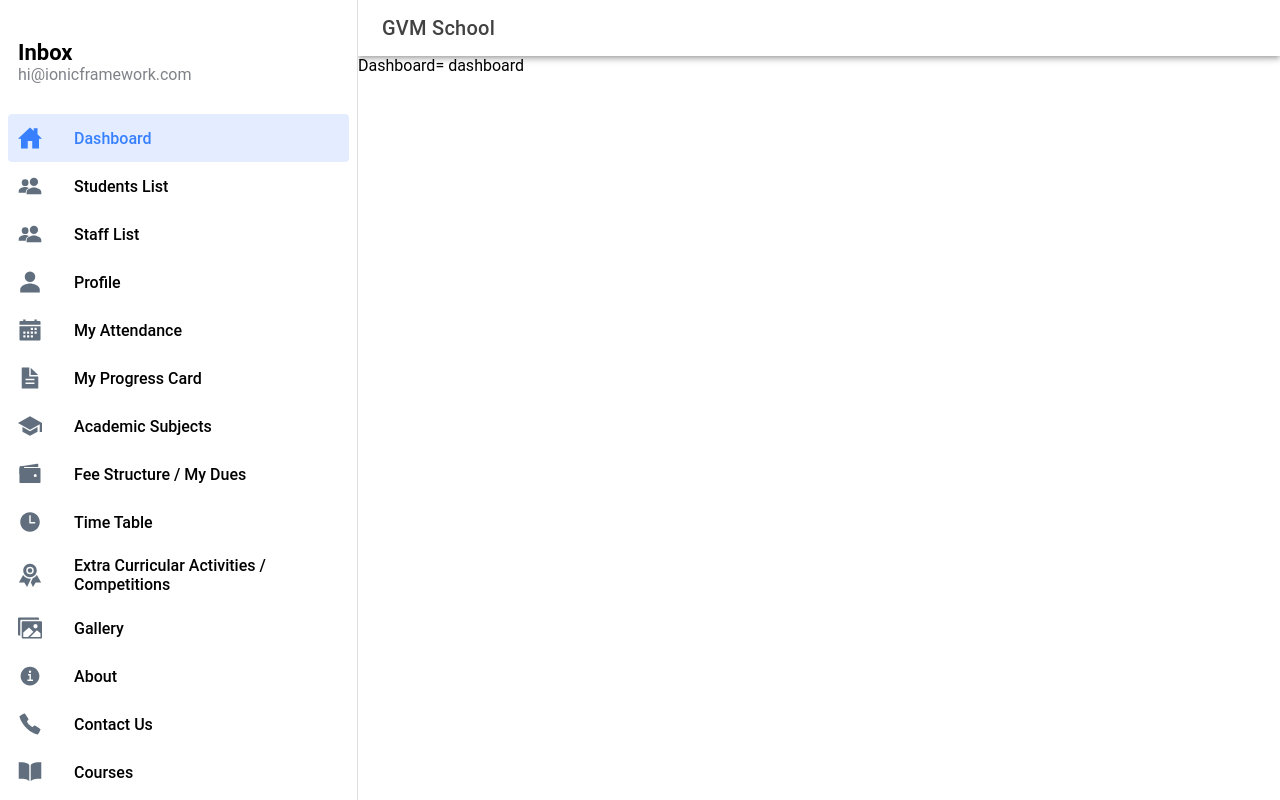
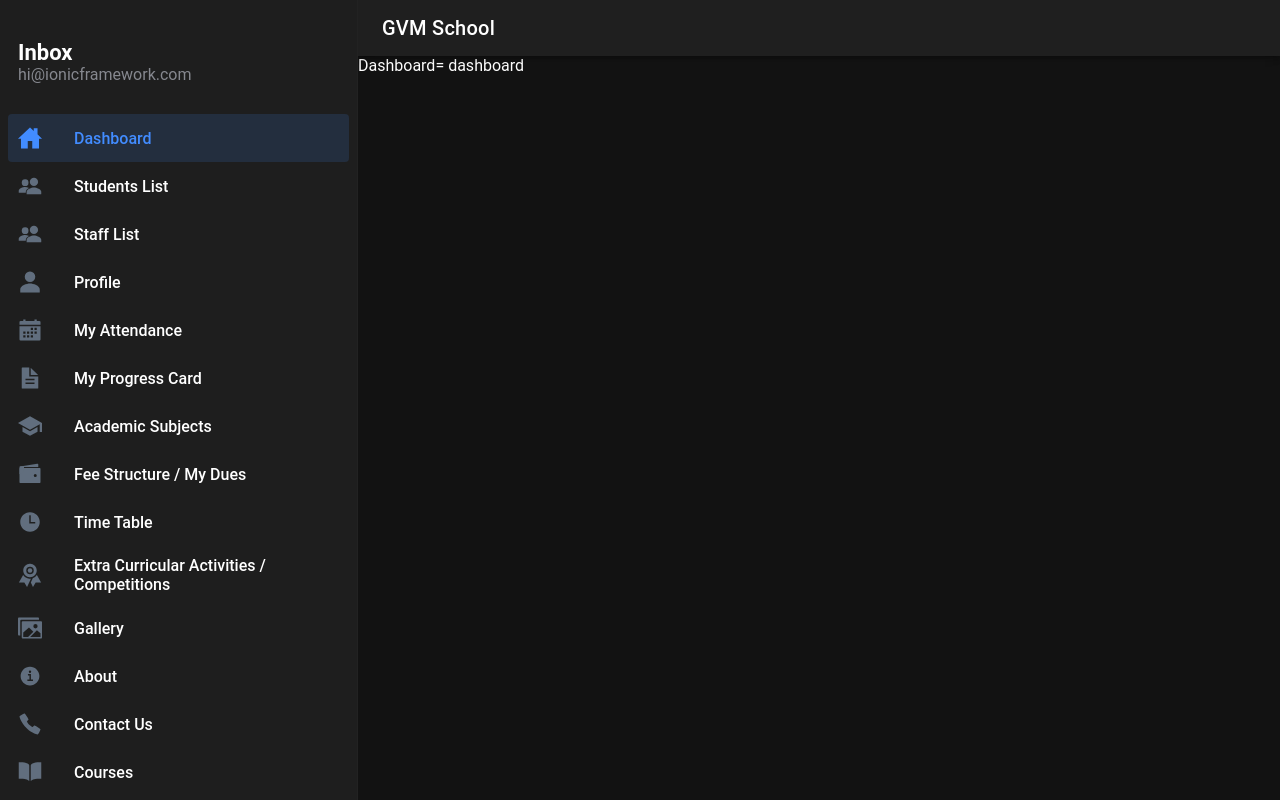
Before and after one commit to sivasankula19/guntur-schools-apps, a React (Vite) app in the folder mobile/: page /dashboard in a window 1280 px wide. Built offline with nearby package versions, Linux system fonts and the light colour scheme.

Commit message:
Dark theme added by default

```diff
--- a/mobile/src/App.tsx
+++ b/mobile/src/App.tsx
@@ -22,13 +22,47 @@ import '@ionic/react/css/display.css';
 
 /* Theme variables */
 import './theme/variables.css';
+import './Main.css';
 import UserByID from './pages/User';
+import { useEffect, useState } from 'react';
 
 setupIonicReact();
 
 const App: React.FC = () => {
+
+  const [themeToggle, setThemeToggle] = useState(true);
+
+  // Add or remove the "dark" class on the document body
+  const toggleDarkTheme = (shouldAdd: boolean) => {
+    document.body.classList.toggle('dark', shouldAdd);
+  };
+
+  // Check/uncheck the toggle and update the theme based on isDark
+  const initializeDarkTheme = (isDark: boolean) => {
+    setThemeToggle(isDark);
+    toggleDarkTheme(isDark);
+  };
+
+  useEffect(() => {
+    // Use matchMedia to check the user preference
+    const prefersDark = window.matchMedia('(prefers-color-scheme: dark)');
+
+    // Initialize the dark theme based on the initial
+    // value of the prefers-color-scheme media query
+    initializeDarkTheme(prefersDark.matches);
+
+    // Listen for changes to the prefers-color-scheme media query
+    prefersDark.addEventListener('change', (mediaQuery) => initializeDarkTheme(mediaQuery.matches));
+  }, []);
+
+  useEffect(()=>{
+    initializeDarkTheme(themeToggle);
+  },[themeToggle])
+
+
+
   return (
-    <IonApp>
+    <IonApp className='dark-theme'>
     <IonReactRouter>
       <IonSplitPane contentId="main">
         <Menu />
--- /dev/null
+++ b/mobile/src/Main.css
@@ -0,0 +1,23 @@
+/*
+ * Optional CSS
+ * -----------------------------------
+ */
+
+/* This sets a different background and item background in light mode on ios */
+.ios body {
+    --ion-background-color: #f2f2f6;
+    --ion-toolbar-background: var(--ion-background-color);
+    --ion-item-background: #fff;
+  }
+
+  /* This sets a different background and item background in light mode on md */
+  .md body {
+    --ion-background-color: #f9f9f9;
+    --ion-toolbar-background: var(--ion-background-color);
+    --ion-item-background: #fff;
+  }
+
+  /* This is added for the flashing that happens when toggling between themes */
+  ion-item {
+    --transition: none;
+  }
--- a/mobile/src/theme/variables.css
+++ b/mobile/src/theme/variables.css
@@ -1,148 +1,72 @@
 /* Ionic Variables and Theming. For more info, please see:
 http://ionicframework.com/docs/theming/ */
 
-/** Ionic CSS Variables **/
-:root {
-  /** primary **/
-  --ion-color-primary: #3880ff;
-  --ion-color-primary-rgb: 56, 128, 255;
-  --ion-color-primary-contrast: #ffffff;
-  --ion-color-primary-contrast-rgb: 255, 255, 255;
-  --ion-color-primary-shade: #3171e0;
-  --ion-color-primary-tint: #4c8dff;
-
-  /** secondary **/
-  --ion-color-secondary: #3dc2ff;
-  --ion-color-secondary-rgb: 61, 194, 255;
-  --ion-color-secondary-contrast: #ffffff;
-  --ion-color-secondary-contrast-rgb: 255, 255, 255;
-  --ion-color-secondary-shade: #36abe0;
-  --ion-color-secondary-tint: #50c8ff;
-
-  /** tertiary **/
-  --ion-color-tertiary: #5260ff;
-  --ion-color-tertiary-rgb: 82, 96, 255;
-  --ion-color-tertiary-contrast: #ffffff;
-  --ion-color-tertiary-contrast-rgb: 255, 255, 255;
-  --ion-color-tertiary-shade: #4854e0;
-  --ion-color-tertiary-tint: #6370ff;
-
-  /** success **/
-  --ion-color-success: #2dd36f;
-  --ion-color-success-rgb: 45, 211, 111;
-  --ion-color-success-contrast: #ffffff;
-  --ion-color-success-contrast-rgb: 255, 255, 255;
-  --ion-color-success-shade: #28ba62;
-  --ion-color-success-tint: #42d77d;
-
-  /** warning **/
-  --ion-color-warning: #ffc409;
-  --ion-color-warning-rgb: 255, 196, 9;
-  --ion-color-warning-contrast: #000000;
-  --ion-color-warning-contrast-rgb: 0, 0, 0;
-  --ion-color-warning-shade: #e0ac08;
-  --ion-color-warning-tint: #ffca22;
-
-  /** danger **/
-  --ion-color-danger: #eb445a;
-  --ion-color-danger-rgb: 235, 68, 90;
-  --ion-color-danger-contrast: #ffffff;
-  --ion-color-danger-contrast-rgb: 255, 255, 255;
-  --ion-color-danger-shade: #cf3c4f;
-  --ion-color-danger-tint: #ed576b;
-
-  /** dark **/
-  --ion-color-dark: #222428;
-  --ion-color-dark-rgb: 34, 36, 40;
-  --ion-color-dark-contrast: #ffffff;
-  --ion-color-dark-contrast-rgb: 255, 255, 255;
-  --ion-color-dark-shade: #1e2023;
-  --ion-color-dark-tint: #383a3e;
-
-  /** medium **/
-  --ion-color-medium: #92949c;
-  --ion-color-medium-rgb: 146, 148, 156;
-  --ion-color-medium-contrast: #ffffff;
-  --ion-color-medium-contrast-rgb: 255, 255, 255;
-  --ion-color-medium-shade: #808289;
-  --ion-color-medium-tint: #9d9fa6;
-
-  /** light **/
-  --ion-color-light: #f4f5f8;
-  --ion-color-light-rgb: 244, 245, 248;
-  --ion-color-light-contrast: #000000;
-  --ion-color-light-contrast-rgb: 0, 0, 0;
-  --ion-color-light-shade: #d7d8da;
-  --ion-color-light-tint: #f5f6f9;
-}
-
-@media (prefers-color-scheme: dark) {
 /*
  * Dark Colors
  * -------------------------------------------
  */
 
-  body {
+ body.dark {
   --ion-color-primary: #428cff;
-    --ion-color-primary-rgb: 66,140,255;
+  --ion-color-primary-rgb: 66, 140, 255;
   --ion-color-primary-contrast: #ffffff;
-    --ion-color-primary-contrast-rgb: 255,255,255;
+  --ion-color-primary-contrast-rgb: 255, 255, 255;
   --ion-color-primary-shade: #3a7be0;
   --ion-color-primary-tint: #5598ff;
 
   --ion-color-secondary: #50c8ff;
-    --ion-color-secondary-rgb: 80,200,255;
+  --ion-color-secondary-rgb: 80, 200, 255;
   --ion-color-secondary-contrast: #ffffff;
-    --ion-color-secondary-contrast-rgb: 255,255,255;
+  --ion-color-secondary-contrast-rgb: 255, 255, 255;
   --ion-color-secondary-shade: #46b0e0;
   --ion-color-secondary-tint: #62ceff;
 
   --ion-color-tertiary: #6a64ff;
-    --ion-color-tertiary-rgb: 106,100,255;
+  --ion-color-tertiary-rgb: 106, 100, 255;
   --ion-color-tertiary-contrast: #ffffff;
-    --ion-color-tertiary-contrast-rgb: 255,255,255;
+  --ion-color-tertiary-contrast-rgb: 255, 255, 255;
   --ion-color-tertiary-shade: #5d58e0;
   --ion-color-tertiary-tint: #7974ff;
 
   --ion-color-success: #2fdf75;
-    --ion-color-success-rgb: 47,223,117;
+  --ion-color-success-rgb: 47, 223, 117;
   --ion-color-success-contrast: #000000;
-    --ion-color-success-contrast-rgb: 0,0,0;
+  --ion-color-success-contrast-rgb: 0, 0, 0;
   --ion-color-success-shade: #29c467;
   --ion-color-success-tint: #44e283;
 
   --ion-color-warning: #ffd534;
-    --ion-color-warning-rgb: 255,213,52;
+  --ion-color-warning-rgb: 255, 213, 52;
   --ion-color-warning-contrast: #000000;
-    --ion-color-warning-contrast-rgb: 0,0,0;
+  --ion-color-warning-contrast-rgb: 0, 0, 0;
   --ion-color-warning-shade: #e0bb2e;
   --ion-color-warning-tint: #ffd948;
 
   --ion-color-danger: #ff4961;
-    --ion-color-danger-rgb: 255,73,97;
+  --ion-color-danger-rgb: 255, 73, 97;
   --ion-color-danger-contrast: #ffffff;
-    --ion-color-danger-contrast-rgb: 255,255,255;
+  --ion-color-danger-contrast-rgb: 255, 255, 255;
   --ion-color-danger-shade: #e04055;
   --ion-color-danger-tint: #ff5b71;
 
   --ion-color-dark: #f4f5f8;
-    --ion-color-dark-rgb: 244,245,248;
+  --ion-color-dark-rgb: 244, 245, 248;
   --ion-color-dark-contrast: #000000;
-    --ion-color-dark-contrast-rgb: 0,0,0;
+  --ion-color-dark-contrast-rgb: 0, 0, 0;
   --ion-color-dark-shade: #d7d8da;
   --ion-color-dark-tint: #f5f6f9;
 
   --ion-color-medium: #989aa2;
-    --ion-color-medium-rgb: 152,154,162;
+  --ion-color-medium-rgb: 152, 154, 162;
   --ion-color-medium-contrast: #000000;
-    --ion-color-medium-contrast-rgb: 0,0,0;
+  --ion-color-medium-contrast-rgb: 0, 0, 0;
   --ion-color-medium-shade: #86888f;
   --ion-color-medium-tint: #a2a4ab;
 
   --ion-color-light: #222428;
-    --ion-color-light-rgb: 34,36,40;
+  --ion-color-light-rgb: 34, 36, 40;
   --ion-color-light-contrast: #ffffff;
-    --ion-color-light-contrast-rgb: 255,255,255;
+  --ion-color-light-contrast-rgb: 255, 255, 255;
   --ion-color-light-shade: #1e2023;
   --ion-color-light-tint: #383a3e;
 }
@@ -152,12 +76,12 @@ http://ionicframework.com/docs/theming/ */
  * -------------------------------------------
  */
 
-  .ios body {
+.ios body.dark {
   --ion-background-color: #000000;
-    --ion-background-color-rgb: 0,0,0;
+  --ion-background-color-rgb: 0, 0, 0;
 
   --ion-text-color: #ffffff;
-    --ion-text-color-rgb: 255,255,255;
+  --ion-text-color-rgb: 255, 255, 255;
 
   --ion-color-step-50: #0d0d0d;
   --ion-color-step-100: #1a1a1a;
@@ -179,29 +103,28 @@ http://ionicframework.com/docs/theming/ */
   --ion-color-step-900: #e6e6e6;
   --ion-color-step-950: #f2f2f2;
 
-    --ion-item-background: #000000;
+  --ion-item-background: #1c1c1d;
 
   --ion-card-background: #1c1c1d;
 }
 
-  .ios ion-modal {
+.ios body.dark ion-modal {
   --ion-background-color: var(--ion-color-step-100);
   --ion-toolbar-background: var(--ion-color-step-150);
   --ion-toolbar-border-color: var(--ion-color-step-250);
 }
-
 
 /*
  * Material Design Dark Theme
  * -------------------------------------------
  */
 
-  .md body {
+.md body.dark {
   --ion-background-color: #121212;
-    --ion-background-color-rgb: 18,18,18;
+  --ion-background-color-rgb: 18, 18, 18;
 
   --ion-text-color: #ffffff;
-    --ion-text-color-rgb: 255,255,255;
+  --ion-text-color-rgb: 255, 255, 255;
 
   --ion-border-color: #222222;
 
@@ -233,10 +156,3 @@ http://ionicframework.com/docs/theming/ */
 
   --ion-card-background: #1e1e1e;
 }
-}
-
-html {
-  /* For more information on dynamic font scaling, visit the documentation:
-  https://ionicframework.com/docs/layout/dynamic-font-scaling */
-  --ion-dynamic-font: var(--ion-default-dynamic-font);
-}
```
Lines whose indentation alone changed are shown as unchanged.
